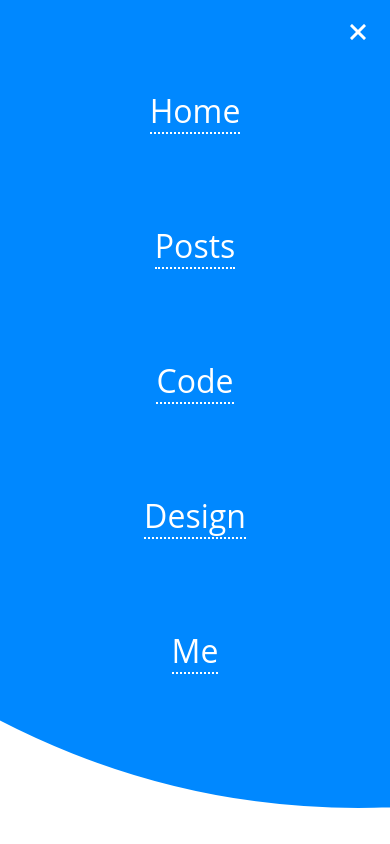
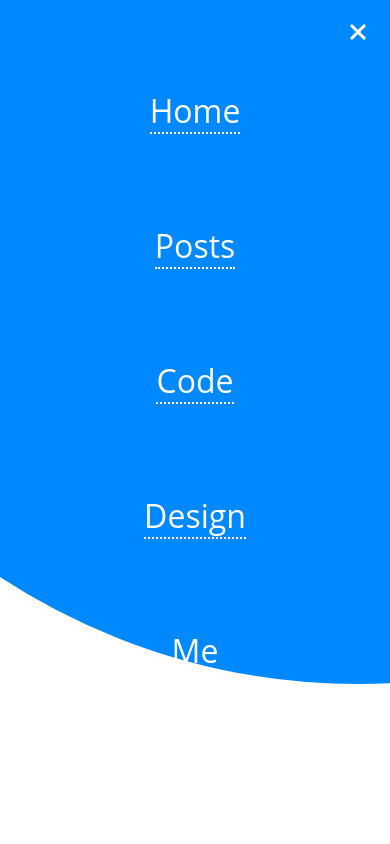
Before and after one commit to michaeljwilliams/williams.blue-dev, a website: page src/pep_includes/_head.html in a window 390 px wide. Both pictures are taken after a click on the label 358 px from the left and 32 px from the top of the page. Drawn offline with Linux system fonts and the light colour scheme.

Commit message:
Navburger animation increase border width

```diff
--- a/src/css/main.css
+++ b/src/css/main.css
@@ -175,6 +175,7 @@ code {
     height: 400vw;
     top: calc(2rem - 200vw);
     right: calc(2rem - 200vw);
+    border-width: 8rem;
 }
 .navburger-button::before {
     content: "";
```
Also changed, not shown: build/css/main.css, 1 other file.
